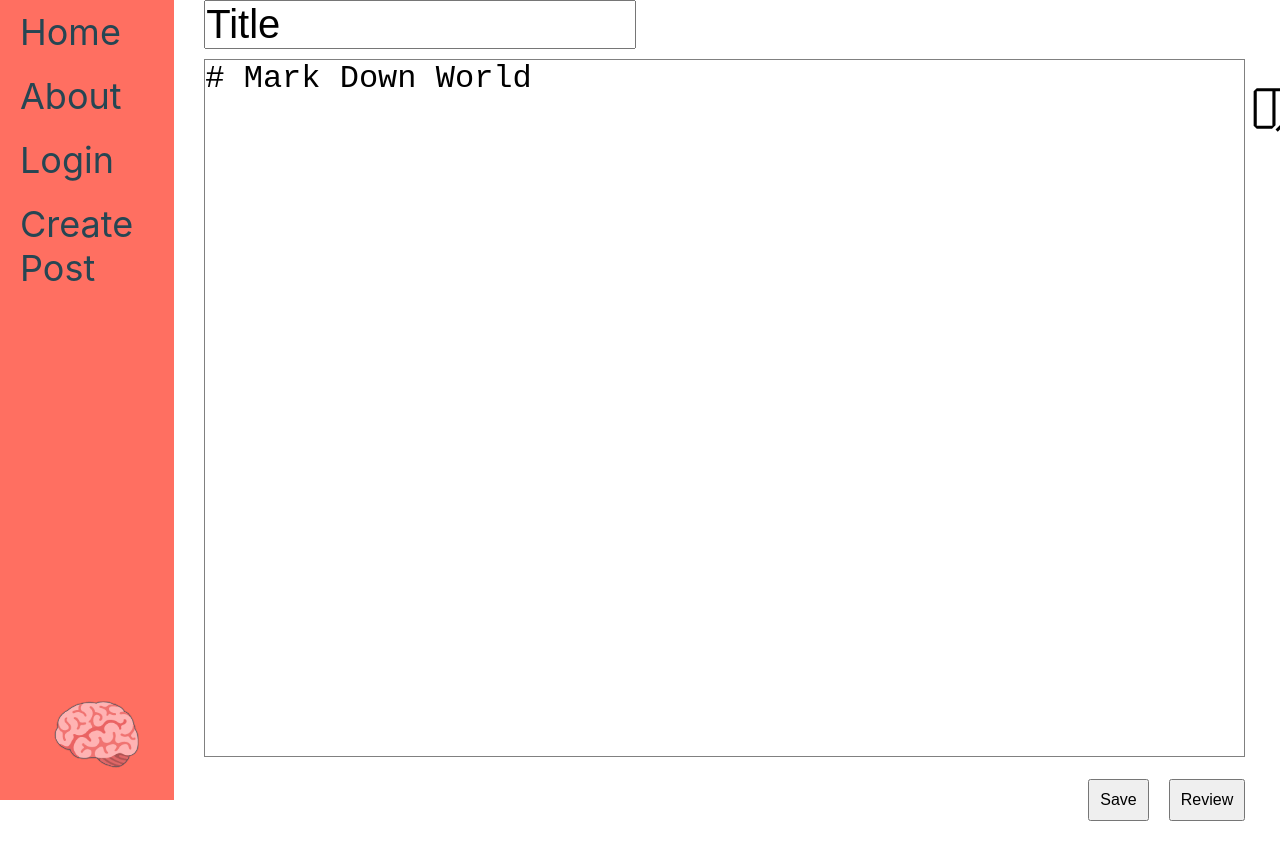
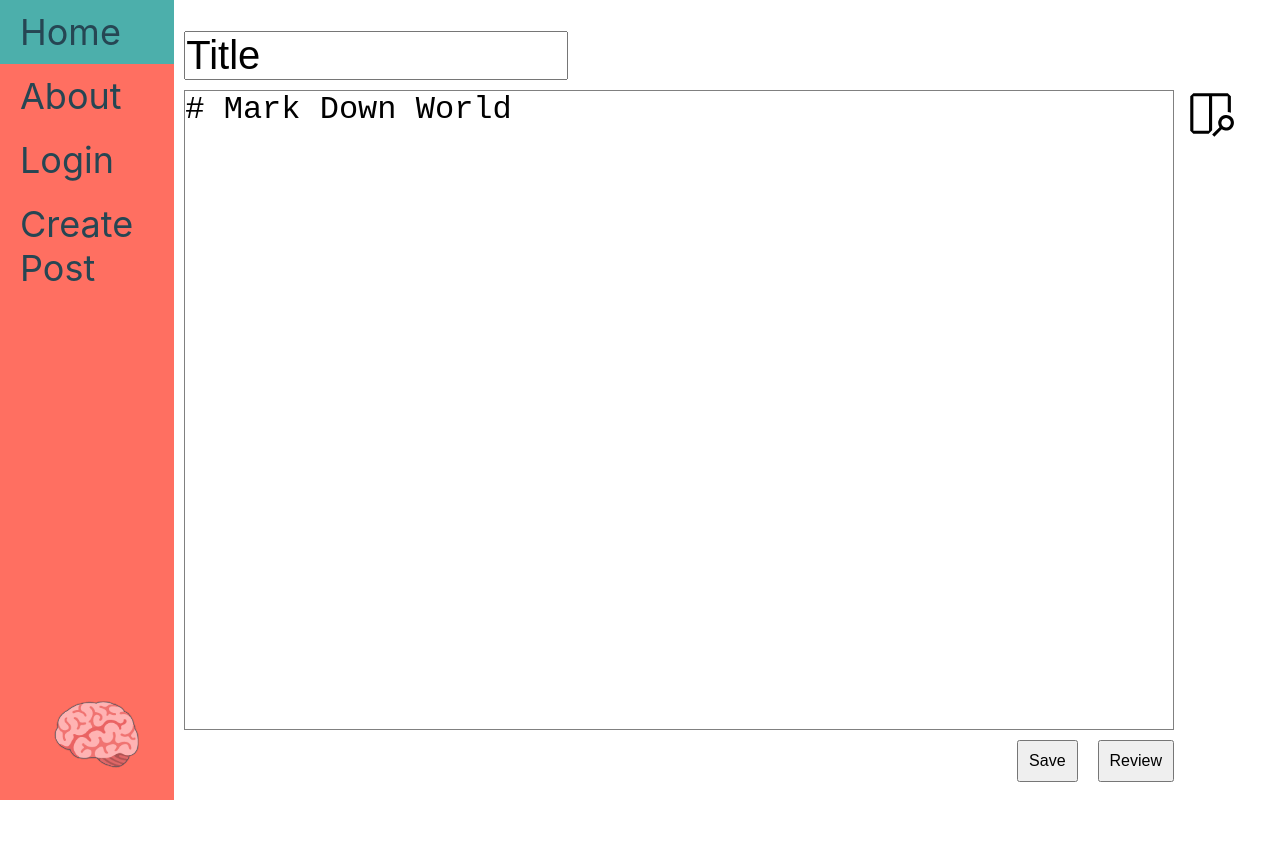
Before and after one commit to neuralcoral/BlogWebsite, a React (Create React App) app: page /posts/draft in a window 1280 px wide. Shown: the top 860 px of the page. After the commit the page ends 800 px from the top, so only its background shows below. Built offline with nearby package versions, Linux system fonts and the light colour scheme.

Commit message:
Updated DraftPost

```diff
--- a/src/pages/DraftPost/DraftPost.tsx
+++ b/src/pages/DraftPost/DraftPost.tsx
@@ -4,13 +4,14 @@ import PostEditor from './PostEditor';
 import PostPreview from './PostPreview';
 import { FaEdit } from "react-icons/fa";
 import { VscOpenPreview } from "react-icons/vsc";
+import { useNavigate } from 'react-router-dom';
 
 const DraftPost: React.FC = () => {
+    const navigate = useNavigate();
     const [value, setValue] = useState("# Mark Down World");
     const [isEditor, setIsEditor] = useState(true);
 
     return (
-      <div className='draft-container'>
         <div className='draft'>
             <div className='draft-title'>
                 <input value={'Title'}/>
@@ -18,19 +19,18 @@ const DraftPost: React.FC = () => {
             <div className='draft-text'>
                 {isEditor ? <PostEditor text={value} setText={setValue} /> : <PostPreview text={value} /> }
             </div>
-                <div className='draft-buttons'>
-                    <button>
-                        Save
-                    </button>
-                    <button>
-                        Review
-                    </button>
-                </div>
-            </div>
             <div className='side-buttons'>
                 <div className='preview-edit-toggle' onClick={() => setIsEditor(!isEditor)}>
                     {isEditor ? <VscOpenPreview /> : <FaEdit /> }
                 </div>
+            </div>
+            <div className='bottom-buttons'>
+                <button>
+                    Save
+                </button>
+                <button onClick={() => navigate('/posts/review/1')}>
+                    Review
+                </button>
             </div>
         </div>
     );
--- a/src/pages/DraftPost/styles/DraftPost.css
+++ b/src/pages/DraftPost/styles/DraftPost.css
@@ -1,55 +1,46 @@
-.draft-container {
-  align-items: center;
-  margin-left: 20px;
-  width: 100%;
-  height: 100%;
-  display: grid;
-  grid-template-columns: auto 5%;
-}
-
 .draft {
   display: grid;
-  grid-template-rows: 1fr auto;
-  grid-template-columns: 1fr auto;
-  grid-column: 1;
+  height: 100%;
+  width: 100%;
+  grid-template-rows: 10% 80% 10%;
+  grid-template-columns: 2fr repeat(3, 1fr) 0.5fr;
+  grid-column-gap: 10px;
+  grid-row-gap: 10px;
 }
 
 .draft-title {
-  grid-row: 1;
-  grid-column: 1;
-  width: 50%;
+  grid-area: 1 / 1 / 1 / 1;
+  align-self: end;
+  justify-self: center;
 }
+
 .draft-title input {
   font-size: 40px;
   text-decoration: bold italic;
 }
 
 .draft-text {
-  margin-top: 10px;
-  height: 90vh;
-  grid-row: 2;
-  grid-column: 1 / 4;
+  grid-area: 2 / 1 / 3 / -2;
 }
 
 .draft-text > * {
   width: 100%;
-  height: 97%;
+  height: 100%;
   resize: none;
   outline: none;
   font-size: 32px;
 
   border: 1px solid gray;
 }
-
-.draft-buttons {
+.bottom-buttons {
   align-items: start;
+  justify-content: end;
   display: flex;
-  grid-row: 3;
-  grid-column: 3;
+  grid-area: 3 / -3 / 3 / -3;
   margin-bottom: 50px;
 }
 
-.draft-buttons > button {
+.bottom-buttons > button {
   margin-left: 20px;
   padding: 10px;
   font-size: 16px;
@@ -57,24 +48,13 @@
 }
 
 .side-buttons {
-  height: 100vh;
-  width: 100%;
-  display: grid;
-  grid-template-rows: 20% auto;
-  align-items: center;
+  grid-area: 2 / 5 / 2 / 5;
 }
 
 .preview-edit-toggle {
-  font-size: 50px;
   cursor: pointer;
-  text-align: center;
-  grid-row: 1;
 }
-
-.preview-edit-toggle:hover {
-  font-size: 60px;
+.preview-edit-toggle > * {
+  width: 50px;
+  height: 50px;
 }
-
-.preview-edit-toggle:active {
-  font-size: 50px;
-}
```
Lines whose indentation alone changed are shown as unchanged.
